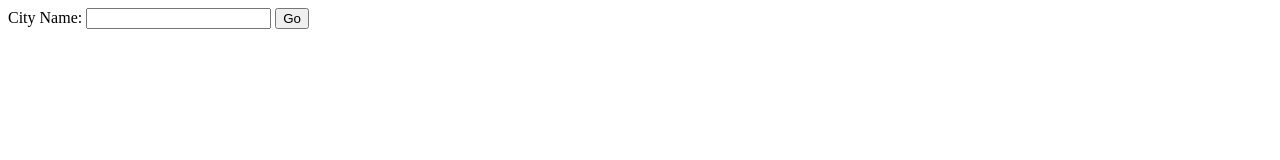
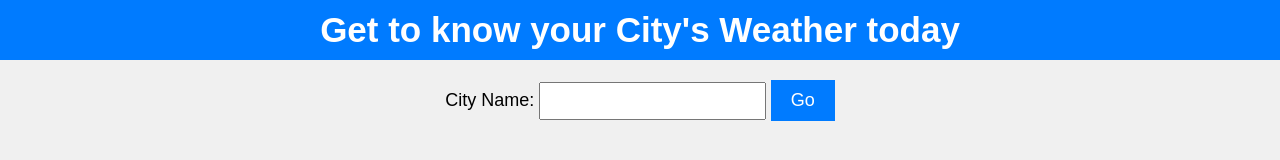
Before and after one commit to KoustubhSahu/WeatherProject, a website: page index.html in a window 1280 px wide. Drawn offline with Linux system fonts and the light colour scheme.

Commit message:
with css

```diff
--- a/app.js
+++ b/app.js
@@ -5,7 +5,7 @@ const bodyParser = require("body-parser");
 const app = express();
 app.use(bodyParser.urlencoded({extended: true}));
 
-
+app.use(express.static("public"));
 
 app.get("/", function(req, res){
   res.sendFile(__dirname + "/index.html");
--- a/index.html
+++ b/index.html
@@ -2,9 +2,16 @@
 <html lang="en" dir="ltr">
   <head>
     <meta charset="utf-8">
+
+    <link rel="stylesheet" href="css\style.css">
     <title>Weather App</title>
   </head>
   <body>
+
+    <div class="prompt">
+      <h1>Get to know your City's Weather today</h1>
+    </div>
+
     <form action="/" method="post">
       <label for="cityInput"> City Name: </label>
       <input id = "cityInput" type="text" name="cityName">
--- /dev/null
+++ b/public/css/style.css
@@ -0,0 +1,59 @@
+/* styles.css */
+body {
+  font-family: Arial, sans-serif;
+  text-align: center;
+  background-color: #f0f0f0;
+  margin: 0;
+  padding: 0;
+}
+
+.prompt {
+  background-color: #007bff;
+  color: #fff;
+  padding: 10px;
+}
+
+.prompt h1 {
+  margin: 0;
+  font-size: 35px;
+}
+
+form {
+  margin-top: 20px;
+}
+
+label {
+  font-size: 18px;
+}
+
+input[type="text"] {
+  padding: 8px;
+  font-size: 16px;
+}
+
+button {
+  padding: 10px 20px;
+  font-size: 18px;
+  background-color: #007bff;
+  color: #fff;
+  border: none;
+  cursor: pointer;
+}
+
+button:hover {
+  background-color: #0056b3;
+}
+
+h1 {
+  font-size: 24px;
+}
+
+h2 {
+  font-size: 20px;
+}
+
+img {
+  margin-top: 10px;
+  max-width: 100px;
+  height: auto;
+}
```
